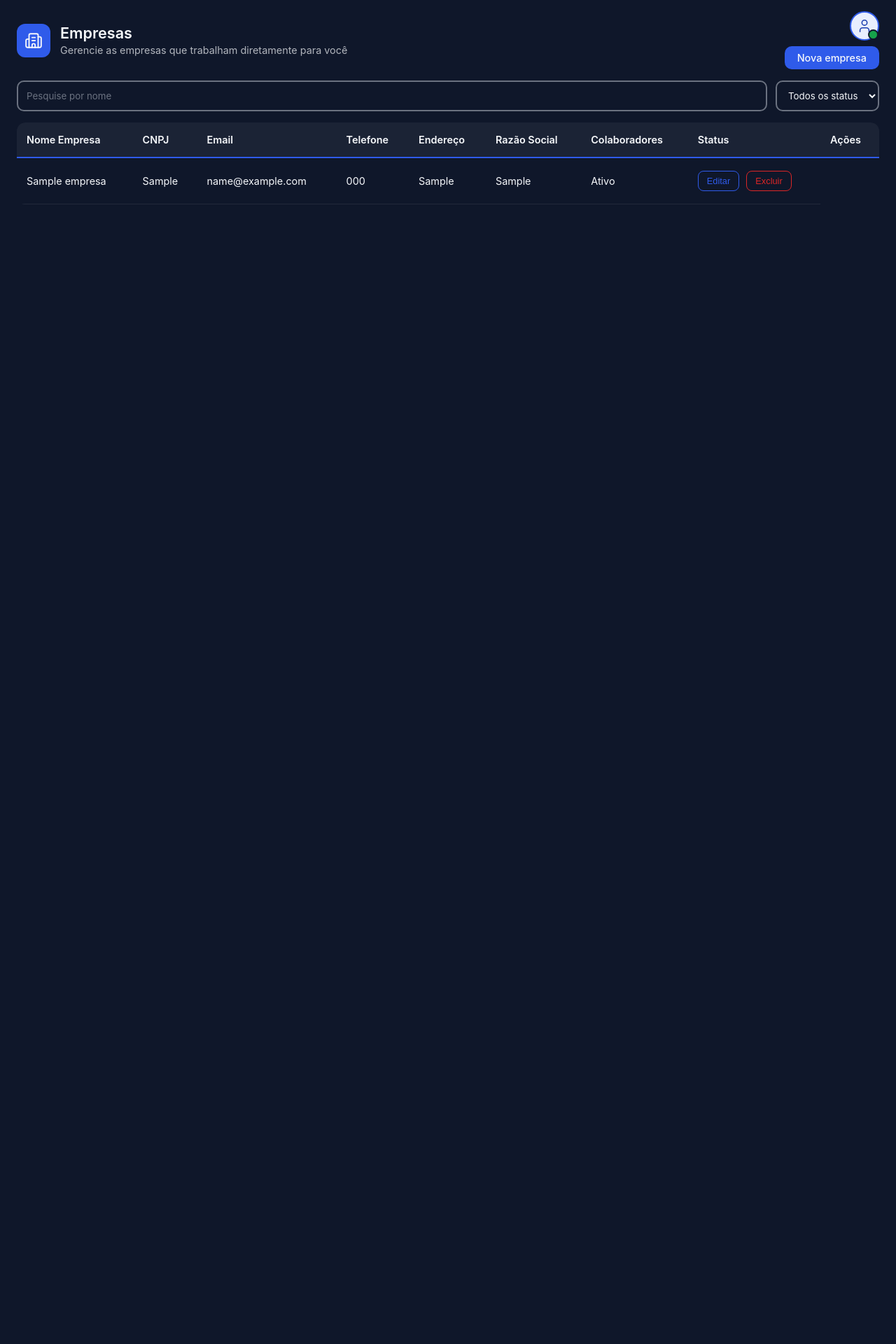
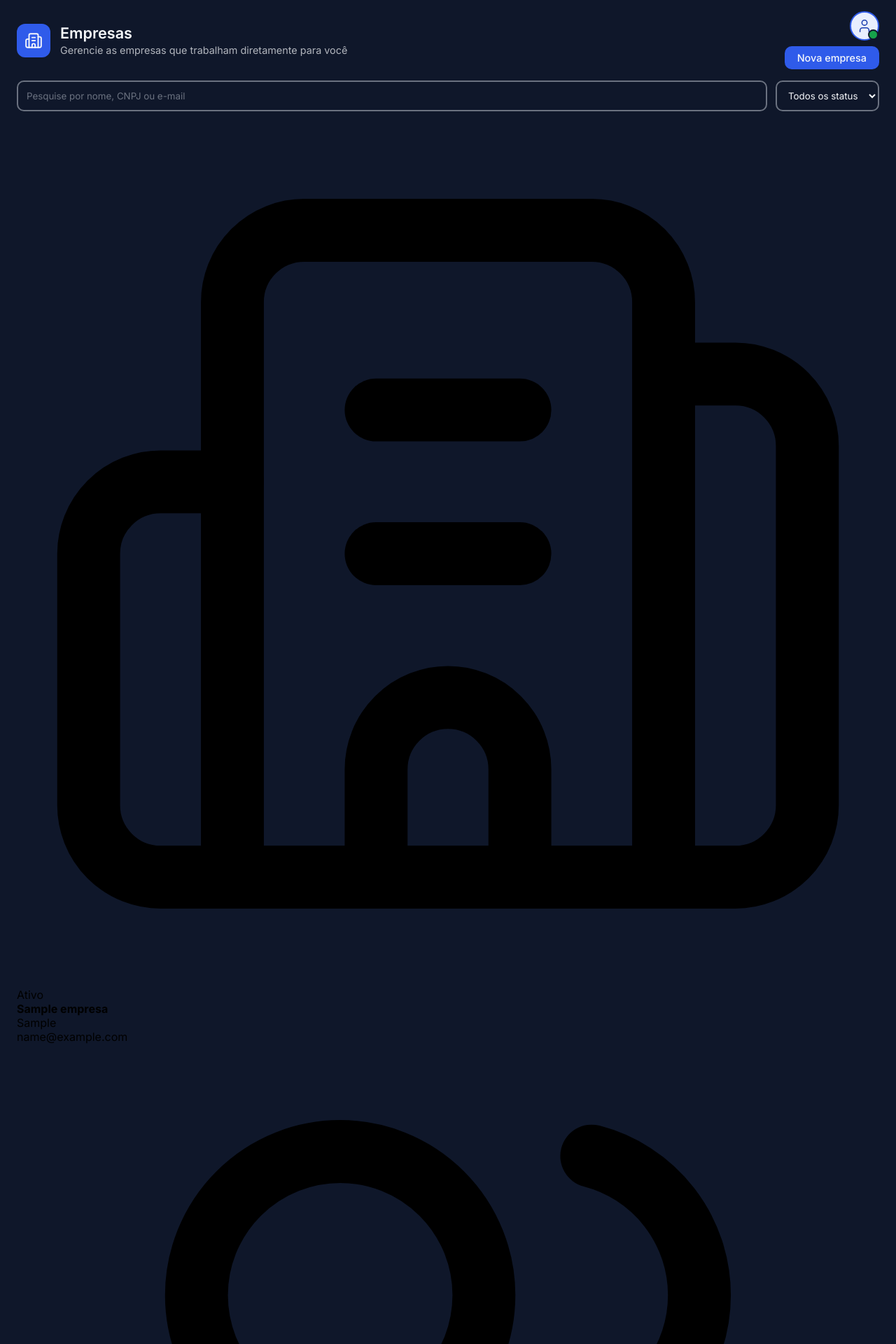
Before and after one commit to Davi-Profeta/Human-Resources-Management, a PHP site: page /pages/empresas.php in a window 1280 px wide. Shown: the top 1920 px of the page at 70% size. Before the commit the page ends 292 px from the top, so only its background shows below. Run offline with PHP 8.4, Linux system fonts and the light colour scheme; the visitor is signed in with stand-in values (Sample User, id 1); data comes from the database, SQL or seed files in the repository; tables that the repository leaves empty hold one stand-in row (values such as "Sample post").

Commit message:
Update empresas.php

```diff
--- a/RH Management/public/pages/empresas.php
+++ b/RH Management/public/pages/empresas.php
@@ -8,11 +8,11 @@
     exit;
 }
 
-    if($_SERVER ['REQUEST_METHOD'] === "POST"){
+if ($_SERVER['REQUEST_METHOD'] === "POST") {
 
     $Acao = $_POST['acao'];
 
-        if($Acao === 'new'){
+    if ($Acao === 'new') {
 
         $nameEnterprice = $_POST['name'];
         $CNPJ = $_POST['cnpj'];
@@ -25,16 +25,14 @@
         $Enterprice = $pdo->prepare("INSERT INTO empresas(nome_empresas, CNPJ, email, telefone, endereco, razao_social, id_stats)
             VALUES (?, ?, ?, ?, ?, ?, ?)");
         $Enterprice->execute([$nameEnterprice, $CNPJ, $Email, $Tel, $Endereco, $Razao, $Stats]);
-
-        } else if($Acao === 'apagar'){
+    } else if ($Acao === 'apagar') {
 
         $Id = $_POST['id'];
 
         $deleteEnterprice = $pdo->prepare("DELETE FROM empresas
             WHERE id_empresas = ?");
         $deleteEnterprice->execute([$Id]);
-
-        } else if($Acao === "edit"){
+    } else if ($Acao === "edit") {
 
         $nameEnterprice = $_POST['name'];
         $CNPJ = $_POST['cnpj'];
@@ -50,21 +48,39 @@
             SET nome_empresas = ?, CNPJ = ?, email = ?, telefone = ?, endereco = ?, razao_social = ?, id_stats = ?
             WHERE id_empresas = ?");
         $Enterprice->execute([$nameEnterprice, $CNPJ, $Email, $Tel, $Endereco, $Razao, $Stats, $Id]);
-
+    };
 };
 
-    };
+// escapa o texto antes de mostrar na tela (evita XSS)
+function e($valor)
+{
+    return htmlspecialchars((string)$valor, ENT_QUOTES, 'UTF-8');
+}
+
+// 12345678000190 -> 12.345.678/0001-90
+function formatarCnpj($cnpj)
+{
+    $d = preg_replace('/\D/', '', (string)$cnpj);
+
+    return strlen($d) === 14
+        ? preg_replace('/(\d{2})(\d{3})(\d{3})(\d{4})(\d{2})/', '$1.$2.$3/$4-$5', $d)
+        : $cnpj;
+}
 
 ?>
 
 <!DOCTYPE html>
 <html lang="pt-br">
+
 <head>
 
     <meta charset="UTF-8">
     <meta name="viewport" content="width=device-width, initial-scale=1.0">
-    <link rel="stylesheet" href="../assets/css/empresas.css">
-    <title>Document</title>
+    <link rel="preconnect" href="https://fonts.googleapis.com">
+    <link rel="preconnect" href="https://fonts.gstatic.com" crossorigin>
+    <link href="https://fonts.googleapis.com/css2?family=Inter:wght@400;500;600;700&display=swap" rel="stylesheet">
+    <link rel="stylesheet" href="../assets/css/empresas.css?v=<?= filemtime(__DIR__ . '/../assets/css/empresas.css') ?>">
+    <title>Empresas</title>
 
 </head>
 
@@ -110,7 +126,7 @@
 
         <section>
 
-            <input placeholder="Pesquise por nome" type="search" id="ipt" aria-label="Pesquisar benefícios">
+            <input placeholder="Pesquise por nome, CNPJ ou e-mail" type="search" id="ipt" aria-label="Pesquisar empresas">
 
             <select id="filtroStatus" aria-label="Filtrar por status">
                 <option value="">Todos os status</option>
@@ -122,66 +138,101 @@
 
         <main>
 
-            <div class="tabela">
+            <div class="lista-empresas" id="lista">
 
-                <table id="tabela">
-
-                    <thead>
-                        <tr>
-                            <th>Nome Empresa</th>
-                            <th>CNPJ</th>
-                            <th>Email</th>
-                            <th>Telefone</th>
-                            <th>Endereço</th>
-                            <th>Razão Social</th>
-                            <th>Colaboradores</th>
-                            <th>Status</th>
-                            <th>Ações</th>
-                        </tr>
-                    </thead>
-
-                    <tbody class="tbody">
                 <?php
 
-                        $listaEmpresas = $pdo->prepare("SELECT id_empresas,nome_empresas, CNPJ, email, telefone, endereco, razao_social, status_agora
+                // a subconsulta conta quantos colaboradores pertencem a cada empresa
+                $listaEmpresas = $pdo->prepare("SELECT id_empresas, nome_empresas, CNPJ, email, telefone, endereco, razao_social, id_stats, status_agora,
+                    (SELECT COUNT(*) FROM colaboradores WHERE colaboradores.id_empresa = empresas.id_empresas) AS qtd_colaboradores
                     FROM empresas
-                        INNER JOIN statuss ON id_status = id_stats");
+                    INNER JOIN statuss ON id_status = id_stats
+                    ORDER BY nome_empresas");
                 $listaEmpresas->execute();
 
-                        $empresa = $listaEmpresas->fetchAll(PDO::FETCH_BOTH);
+                $empresas = $listaEmpresas->fetchAll(PDO::FETCH_ASSOC);
 
-                        if($empresa){
+                foreach ($empresas as $i):
 
-                            foreach($empresa as $i){
-
-                            echo "<tr class='tr'>
-                                    <td>{$i['nome_empresas']}</td>
-                                    <td>{$i['CNPJ']}</td>
-                                    <td>{$i['email']}</td>
-                                    <td>{$i['telefone']}</td>
-                                    <td>{$i['endereco']}</td>
-                                    <td>{$i['razao_social']}</td>
-
-                                    <td class='statsNow'>{$i['status_agora']}</td>
-                                    <td>
-                                        <button data-id='{$i['id_empresas']}' class='btn-editar'> Editar </button>
-                                        <button data-id='{$i['id_empresas']}' class='btn-excluir'> Excluir</button>
-                                    </td>
-                                </tr>";
-
-                            };
-
-                        } else {
-
-                            echo "<tr><td colspan='9'>Nenhuma empresa encontrada.</td></tr>";
-
-                        };
+                    $qtd   = (int)$i['qtd_colaboradores'];
+                    $ativa = $i['status_agora'] === 'Ativo';
 
                 ?>
-                    </tbody>
 
-                </table>
+                    <article class="card-empresa"
+                        data-id="<?= (int)$i['id_empresas'] ?>"
+                        data-nome="<?= e($i['nome_empresas']) ?>"
+                        data-cnpj="<?= e($i['CNPJ']) ?>"
+                        data-cnpj-fmt="<?= e(formatarCnpj($i['CNPJ'])) ?>"
+                        data-email="<?= e($i['email']) ?>"
+                        data-tel="<?= e($i['telefone']) ?>"
+                        data-local="<?= e($i['endereco']) ?>"
+                        data-rs="<?= e($i['razao_social']) ?>"
+                        data-status="<?= (int)$i['id_stats'] ?>"
+                        data-status-nome="<?= e($i['status_agora']) ?>"
+                        data-qtd="<?= $qtd ?>"
+                        data-busca="<?= e(mb_strtolower($i['nome_empresas'] . ' ' . $i['CNPJ'] . ' ' . $i['email'] . ' ' . $i['razao_social'])) ?>">
 
+                        <div class="topo-card">
+
+                            <div class="icone-card" aria-hidden="true">
+                                <svg viewBox="0 0 24 24" fill="none" stroke="currentColor" stroke-width="1.75" stroke-linecap="round" stroke-linejoin="round">
+                                    <path d="M10 12h4" />
+                                    <path d="M10 8h4" />
+                                    <path d="M14 21v-3a2 2 0 0 0-4 0v3" />
+                                    <path d="M6 10H4a2 2 0 0 0-2 2v7a2 2 0 0 0 2 2h16a2 2 0 0 0 2-2V9a2 2 0 0 0-2-2h-2" />
+                                    <path d="M6 21V5a2 2 0 0 1 2-2h8a2 2 0 0 1 2 2v16" />
+                                </svg>
+                            </div>
+
+                            <span class="situacao <?= $ativa ? 'ativa' : 'inativa' ?>"><?= e($i['status_agora']) ?></span>
+
+                        </div>
+
+                        <h4><?= e($i['nome_empresas']) ?></h4>
+
+                        <p class="cnpj"><?= e(formatarCnpj($i['CNPJ'])) ?></p>
+                        <p class="email"><?= e($i['email']) ?></p>
+
+                        <p class="qtd-colab">
+                            <!-- Lucide: users -->
+                            <svg viewBox="0 0 24 24" fill="none" stroke="currentColor" stroke-width="1.75" stroke-linecap="round" stroke-linejoin="round" aria-hidden="true">
+                                <path d="M16 21v-2a4 4 0 0 0-4-4H6a4 4 0 0 0-4 4v2" />
+                                <path d="M16 3.128a4 4 0 0 1 0 7.744" />
+                                <path d="M22 21v-2a4 4 0 0 0-3-3.87" />
+                                <circle cx="9" cy="7" r="4" />
+                            </svg>
+                            <?= $qtd ?> <?= $qtd === 1 ? 'colaborador' : 'colaboradores' ?>
+                        </p>
+
+                        <div class="acoes-card">
+
+                            <button type="button" class="acao-txt btn-detalhes">
+                                <!-- Lucide: eye -->
+                                <svg viewBox="0 0 24 24" fill="none" stroke="currentColor" stroke-width="1.75" stroke-linecap="round" stroke-linejoin="round" aria-hidden="true">
+                                    <path d="M2.062 12.348a1 1 0 0 1 0-.696 10.75 10.75 0 0 1 19.876 0 1 1 0 0 1 0 .696 10.75 10.75 0 0 1-19.876 0" />
+                                    <circle cx="12" cy="12" r="3" />
+                                </svg>
+                                Detalhes
+                            </button>
+
+                            <button type="button" class="acao-txt editar btn-editar" data-id="<?= (int)$i['id_empresas'] ?>">
+                                <svg viewBox="0 0 24 24" fill="none" stroke="currentColor" stroke-width="1.75" stroke-linecap="round" stroke-linejoin="round" aria-hidden="true">
+                                    <path d="M12 20h9" />
+                                    <path d="M16.5 3.5a2.121 2.121 0 0 1 3 3L7 19l-4 1 1-4Z" />
+                                </svg>
+                                Editar
+                            </button>
+
+                        </div>
+
+                    </article>
+
+                <?php endforeach; ?>
+
+                <p class="vazio" id="vazio" <?= count($empresas) > 0 ? 'hidden' : '' ?>>
+                    <?= count($empresas) > 0 ? 'Nenhuma empresa encontrada para esse filtro.' : 'Nenhuma empresa cadastrada ainda. Clique em "Nova empresa".' ?>
+                </p>
 
             </div>
 
@@ -255,7 +306,7 @@
 
                 <div class="ipt">
 
-                    <p class='erro' id="erro">  </p>
+                    <p class='erro' id="erro"> </p>
 
                     <div class="btns">
                         <button type="submit">Confirmar</button>
@@ -340,7 +391,7 @@
 
                 <div class="ipt">
 
-                    <p class='erro' id="erro">  </p>
+                    <p class='erro' id="erro"> </p>
                     <input type="hidden" name="id" id="idEditar">
 
                     <div class="btns">
@@ -355,6 +406,51 @@
 
             </form>
 
+        </div>
+
+    </dialog>
+
+
+    <dialog class="detalhes">
+
+        <div class="topModal">
+            <h3 id="detNome">Detalhes da empresa</h3>
+        </div>
+
+        <dl class="info-det">
+            <div>
+                <dt>CNPJ</dt>
+                <dd id="detCnpj"></dd>
+            </div>
+            <div>
+                <dt>Status</dt>
+                <dd id="detStatus"></dd>
+            </div>
+            <div>
+                <dt>Email</dt>
+                <dd id="detEmail"></dd>
+            </div>
+            <div>
+                <dt>Telefone</dt>
+                <dd id="detTel"></dd>
+            </div>
+            <div class="larga">
+                <dt>Endereço</dt>
+                <dd id="detLocal"></dd>
+            </div>
+            <div class="larga">
+                <dt>Razão Social</dt>
+                <dd id="detRS"></dd>
+            </div>
+            <div>
+                <dt>Colaboradores</dt>
+                <dd id="detQtd"></dd>
+            </div>
+        </dl>
+
+        <div class="btns">
+            <button type="button" class="perigo" id="detApagar">Apagar empresa</button>
+            <button type="button" id="detFechar">Fechar</button>
         </div>
 
     </dialog>
@@ -383,7 +479,6 @@
     </dialog>
 
 </body>
-    <script src="https://cdn.jsdelivr.net/npm/lodash@4.17.21/lodash.min.js"></script>
-    <script src="https://cdn.jsdelivr.net/npm/axios/dist/axios.min.js"></script>
 <script src="../assets/js/empresas.js"></script>
+
 </html>
```
Lines whose indentation alone changed are shown as unchanged.
